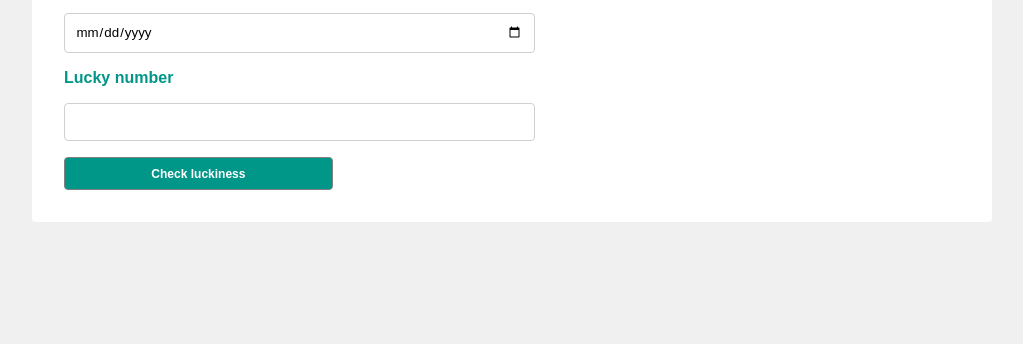
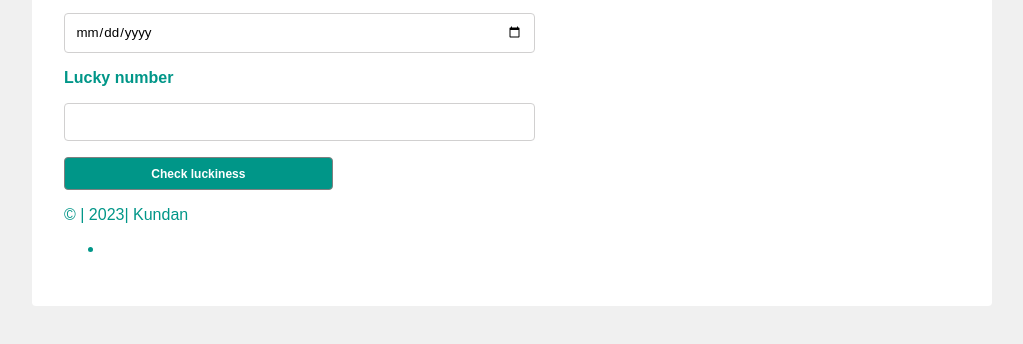
Before and after one commit to Kundan241/Lucky_Digits, a plain HTML site: page index.html in a window 1280 px wide. Shown: the part 142-486 px from the top of the page, without its empty margins (128-1151 px from the left). Drawn offline with Linux system fonts and the light colour scheme.

Commit message:
footer-added

```diff
--- a/index.html
+++ b/index.html
@@ -18,6 +18,12 @@
         <div id="resultArea">
 
         </div>
+        <footer>
+            <p>© | 2023| Kundan</p>
+            <ul>
+                <li><a href=""></a></li>
+            </ul>
+        </footer>
     </main>
 
 
```
